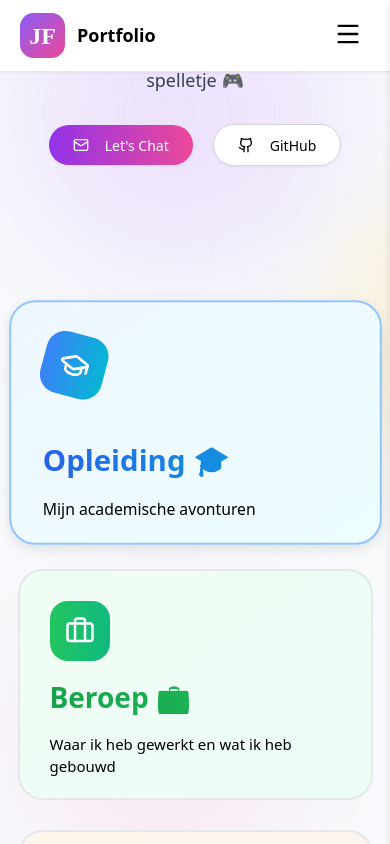
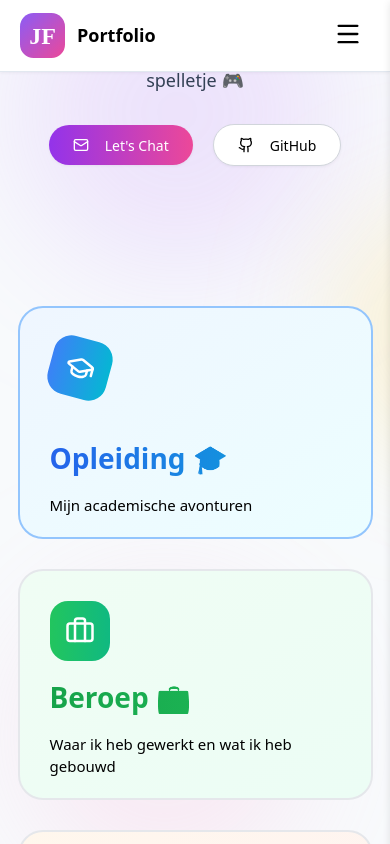
Before and after one commit to JurgenvanF/jurgenvanf-portfolio, a React (Vite) app: page / in a window 390 px wide. In both pictures the pointer is over the link 195 px from the left and 1192 px from the top of the page. Shown: the part 770-1614 px from the top of the page. Built offline with nearby package versions, Linux system fonts and the light colour scheme; no server answers; a web font is replaced by a local one.

Commit message:
Removed hover effects for mobile

```diff
--- a/src/pages/home/Home.css
+++ b/src/pages/home/Home.css
@@ -733,10 +733,24 @@
 }
 
 @media (max-width: 700px) {
+  .pageRouting__education:hover,
+  .pageRouting__profession:hover,
+  .pageRouting__projects:hover {
+    transform: scale(1);
+    box-shadow: none;
+    transition: none;
+  }
+
   .skills__container {
     width: 90%;
     min-width: 0px;
     grid-template-columns: repeat(1, 1fr);
+  }
+
+  .skills__container__item:hover {
+    transform: scale(1);
+    box-shadow: none;
+    transition: none;
   }
 }
 
```
